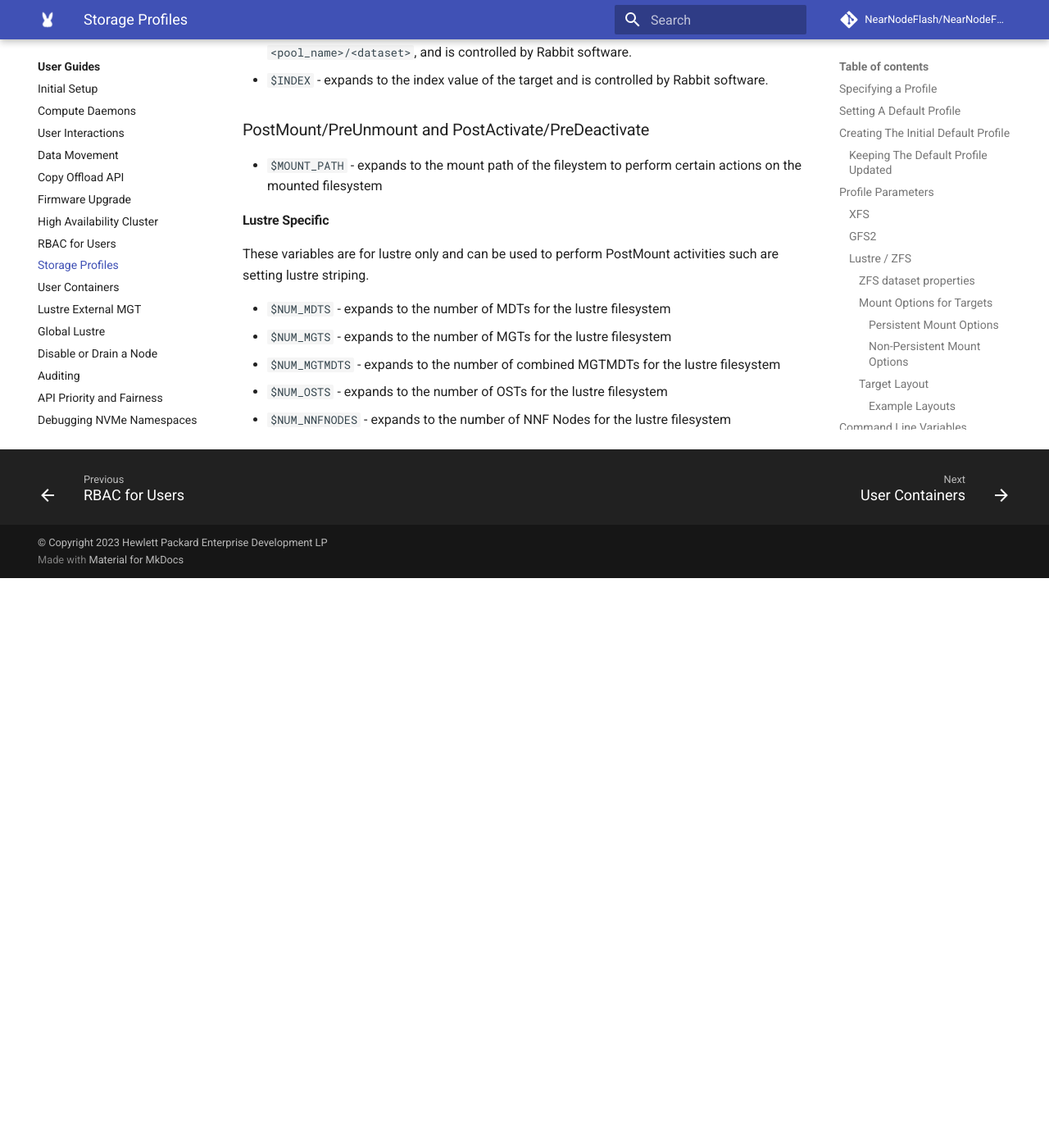
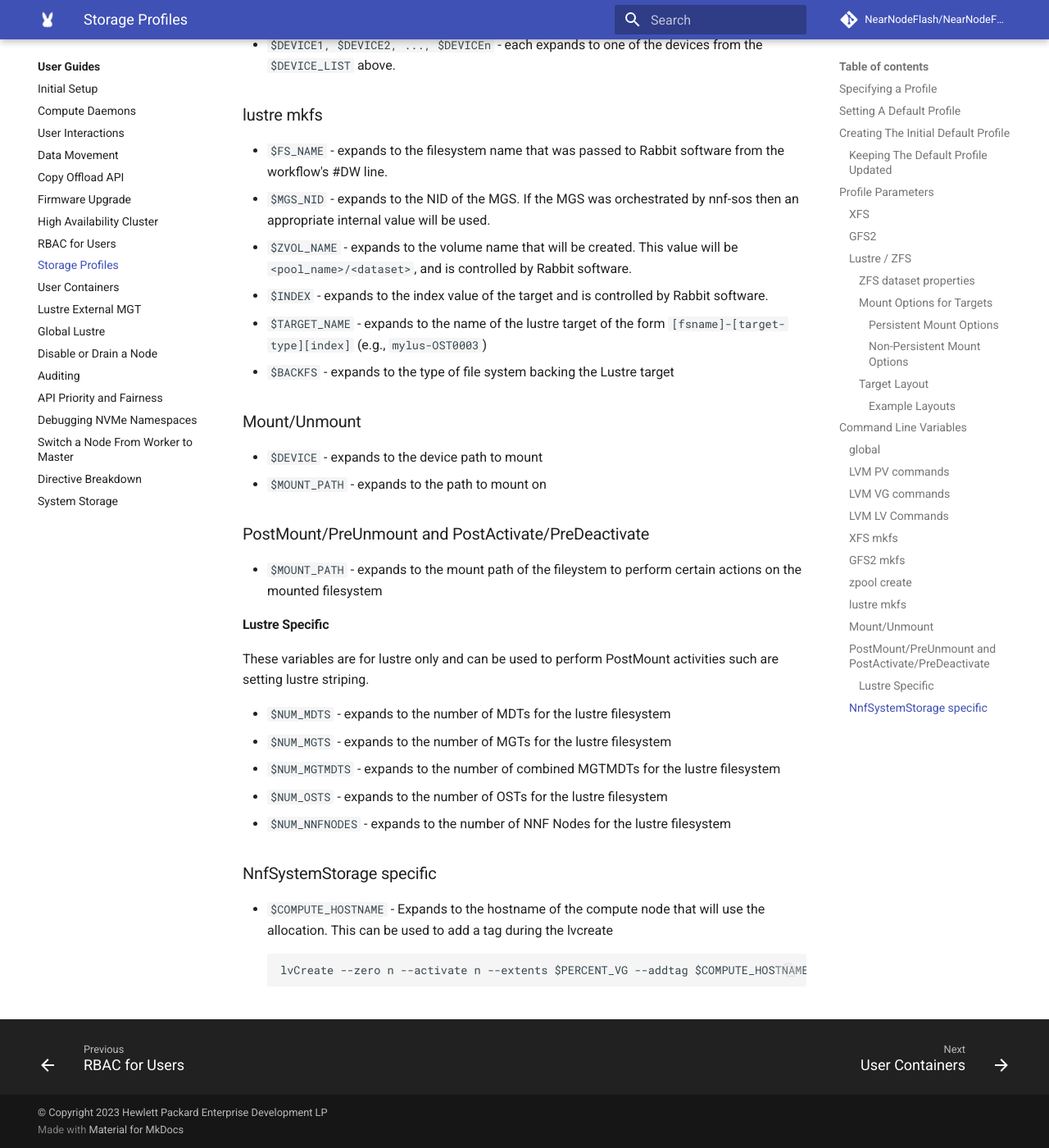
Before and after one commit to NearNodeFlash/NearNodeFlash.github.io, an MkDocs documentation site: the page built from docs/guides/storage-profiles/readme.md, in a window 1280 px wide and 1400 px high, scrolled down 8280 px. Shown: the whole window at 82% size. Built offline with MkDocs 1.6.1 and Material for MkDocs 9.7.7, drawn with Linux system fonts in a browser that asks for light colours; comment, search, counter and statistics services are not loaded; the version menu is left out; before the commit the page ends 8985 px from its top, so only the background shows below that; some of the changed text lies outside the part shown.

Commit message:
Update Storage Profile docs
Add documentation for command variables

Signed-off-by: Matt Richerson <matthew.richerson@hpe.com>

````diff
--- a/docs/guides/storage-profiles/readme.md
+++ b/docs/guides/storage-profiles/readme.md
@@ -288,21 +288,29 @@
 
 ## Command Line Variables
 
-### pvcreate
+### global
+- `$JOBID` - expands to the Job ID from the Workflow
+- `$USERID` - expands to the User ID of the user who submitted the job
+- `$GROUPID` - expands to the Group ID of the user who submitted the job
+
+### LVM PV commands
 
 - `$DEVICE` - expands to the `/dev/<path>` value for one device that has been allocated
 
-### vgcreate
+### LVM VG commands
 
 - `$VG_NAME` - expands to a volume group name that is controlled by Rabbit software.
 - `$DEVICE_LIST` - expands to a list of space-separated `/dev/<path>` devices. This list will contain the devices that were iterated over for the pvcreate step.
+- `$DEVICE_NUM` - expands to the count of devices in `$DEVICE_LIST`
 
-### lvcreate
+### LVM LV Commands
 
 - `$VG_NAME` - see vgcreate above.
 - `$LV_NAME` - expands to a logical volume name that is controlled by Rabbit software.
 - `$DEVICE_NUM` - expands to a number indicating the number of devices allocated for the volume group.
 - `$DEVICE1, $DEVICE2, ..., $DEVICEn` - each expands to one of the devices from the `$DEVICE_LIST` above.
+- `$PERCENT_VG` - expands to the size that each LV should be based on a percentage of the total VG size
+- `$LV_SIZE` - expands to the size of the LV in kB in the format expected by `lvcreate`
 
 ### XFS mkfs
 
@@ -326,9 +334,15 @@
 
 - `$FS_NAME` - expands to the filesystem name that was passed to Rabbit software from the workflow's #DW line.
 - `$MGS_NID` - expands to the NID of the MGS. If the MGS was orchestrated by nnf-sos then an appropriate internal value will be used.
-- `$POOL_NAME` - see zpool create above.
-- `$VOL_NAME` - expands to the volume name that will be created. This value will be `<pool_name>/<dataset>`, and is controlled by Rabbit software.
+- `$ZVOL_NAME` - expands to the volume name that will be created. This value will be `<pool_name>/<dataset>`, and is controlled by Rabbit software.
 - `$INDEX` - expands to the index value of the target and is controlled by Rabbit software.
+- `$TARGET_NAME` - expands to the name of the lustre target of the form `[fsname]-[target-type][index]` (e.g., `mylus-OST0003`)
+- `$BACKFS` - expands to the type of file system backing the Lustre target
+
+### Mount/Unmount
+
+- `$DEVICE` - expands to the device path to mount
+- `$MOUNT_PATH` - expands to the path to mount on
 
 ### PostMount/PreUnmount and PostActivate/PreDeactivate
 
@@ -343,3 +357,10 @@
 - `$NUM_MGTMDTS` - expands to the number of combined MGTMDTs for the lustre filesystem
 - `$NUM_OSTS` - expands to the number of OSTs for the lustre filesystem
 - `$NUM_NNFNODES` - expands to the number of NNF Nodes for the lustre filesystem
+
+### NnfSystemStorage specific
+
+- `$COMPUTE_HOSTNAME` - Expands to the hostname of the compute node that will use the allocation. This can be used to add a tag during the lvcreate
+```
+lvCreate --zero n --activate n --extents $PERCENT_VG --addtag $COMPUTE_HOSTNAME ...
+```
````
